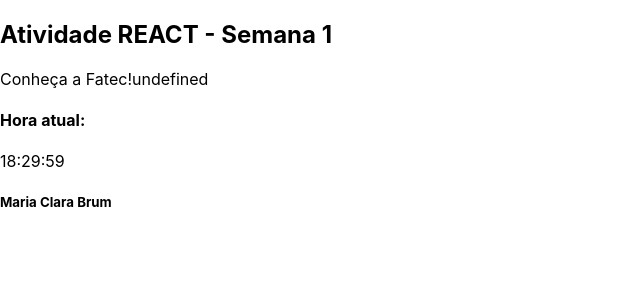
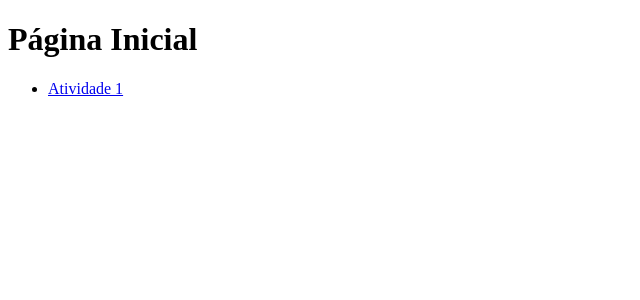
Before and after one commit to MariaClaraBrum/ProjetoReact, a React (Create React App) app: page / in a window 1280 px wide. Shown: the top 300 px of the page, without its empty margins (0-640 px from the left). Built offline with nearby package versions, Linux system fonts and the light colour scheme.

Commit message:
Add files via upload

```diff
--- a/package.json
+++ b/package.json
@@ -6,8 +6,9 @@
     "@testing-library/jest-dom": "^5.17.0",
     "@testing-library/react": "^13.4.0",
     "@testing-library/user-event": "^13.5.0",
-    "react": "^18.2.0",
-    "react-dom": "^18.2.0",
+    "react": "^18.3.1",
+    "react-dom": "^18.3.1",
+    "react-router-dom": "^6.23.0",
     "react-scripts": "5.0.1",
     "web-vitals": "^2.1.4"
   },
--- /dev/null
+++ b/src/Atividade1.js
@@ -0,0 +1,19 @@
+import React from 'react';
+import ReactDOM from 'react-dom/client';
+import Letreiro from './Letreiro';
+import Relogio from './Relogio';
+import {Link}  from "react-router-dom";
+
+
+export default function Atividade1() {
+    return(
+        <>
+            <h1>Atividade 1</h1>
+            <Letreiro />
+            <Relogio />
+            <br />
+            <Link to="/">Retornar a página principal</Link>
+        </>
+
+    );
+}
--- /dev/null
+++ b/src/Home.js
@@ -0,0 +1,24 @@
+import React from 'react';
+import { Link } from 'react-router-dom';
+
+const Home = () =>{
+    return (
+        <div>
+            <h1>Página Inicial</h1>
+            <nav>
+                <ul>
+                    <li>
+                        <Link to="/atividade1">Atividade 1</Link>
+                    </li>
+
+                </ul>
+            </nav>
+        </div>
+    );
+}
+
+export default Home;
+
+//                     <li>
+//<Link to="/atividade2">Atividade 2</Link>
+//</li>
--- a/src/Letreiro.js
+++ b/src/Letreiro.js
@@ -9,7 +9,7 @@
   React.useEffect(() => {
     let currentIndex = 0;
     const interval = setInterval(() => {
-      if (currentIndex < originalText.length) {
+      if (currentIndex < originalText.length - 1) {
         setText(prevText => prevText + originalText[currentIndex]);
         currentIndex++;
       } else {
@@ -33,7 +33,6 @@
 };
 
 
-
 ReactDOM.render(<App />, document.getElementById('root'));
 
 export default App;
--- a/src/Relogio.js
+++ b/src/Relogio.js
@@ -22,6 +22,7 @@
       <p>{hora}</p>
       <h5>Maria Clara Brum</h5>
     </div>
+
   );
 }
 
--- a/src/index.js
+++ b/src/index.js
@@ -1,22 +1,8 @@
-import React from 'react';
+import React from "react";
 import ReactDOM from 'react-dom/client';
-import './index.css';
-//import App from './App';
-import Letreiro from './Letreiro';
-import Relogio from './Relogio';
-import reportWebVitals from './reportWebVitals';
+import MinhasRotas from "./minhasRotas";
 
 const root = ReactDOM.createRoot(document.getElementById('root'));
 root.render(
-  <React.StrictMode>
-
-    <Letreiro />
-    <Relogio />
-  </React.StrictMode>
-);
-
-// If you want to start measuring performance in your app, pass a function
-// to log results (for example: reportWebVitals(console.log))
-// or send to an analytics endpoint. Learn more: https://bit.ly/CRA-vitals
-// <App />
-reportWebVitals();
+    <MinhasRotas />
+  );
--- /dev/null
+++ b/src/minhasRotas.js
@@ -0,0 +1,19 @@
+import {BrowserRouter, Route, Routes} from 'react-router-dom';
+
+import Home from './Home';
+import Atividade1 from './Atividade1';
+
+
+export default function MinhasRotas() {
+    return (
+        <BrowserRouter>
+        <Routes>
+        <Route path='/' element={<Home />} />
+        <Route path='/atividade1' element={<Atividade1 />} />
+        </Routes>
+        </BrowserRouter>
+    );
+}
+
+//         <Route path='/' element={<Atividade2 />} />
+// import Atividade2 from './atividade2';
```
Also changed, not shown: src/componentes.js (added), 1 other file (tests, documents, lock files or other folders).
